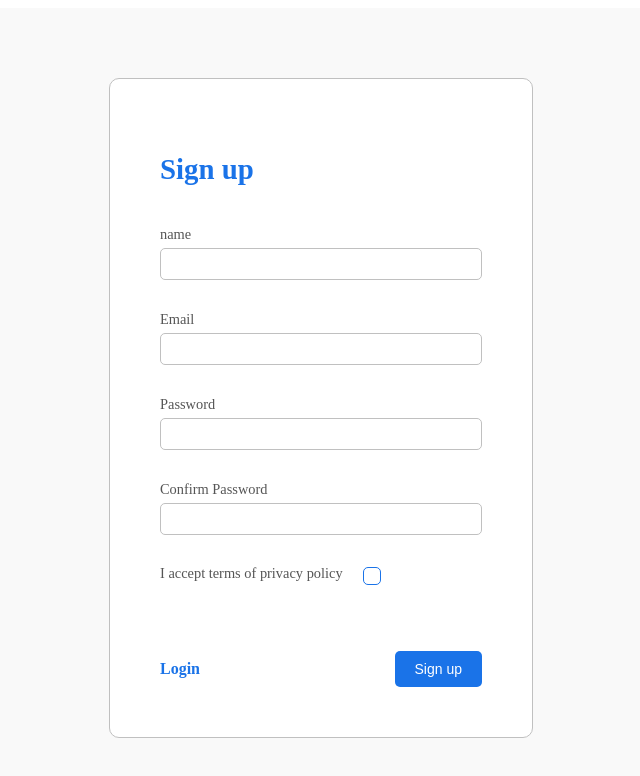
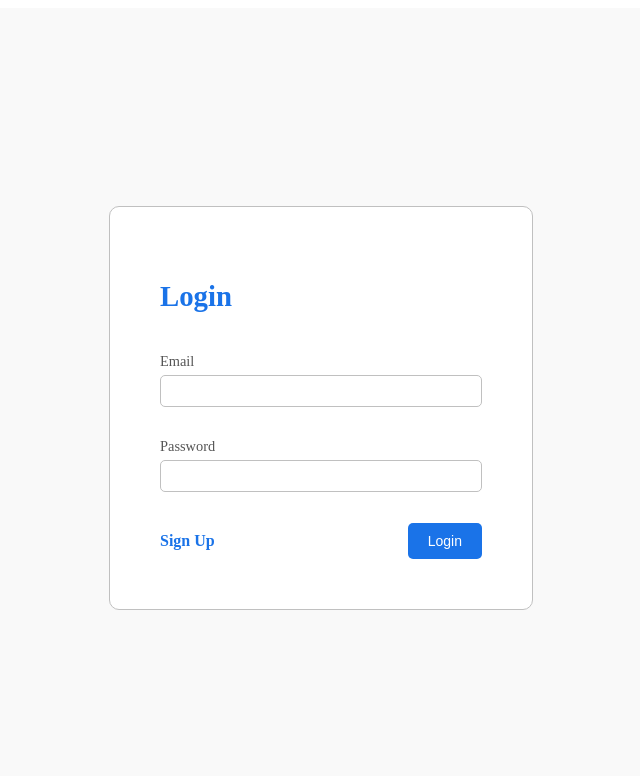
Before and after one commit to Farzaaddd/Basic-form, a React (Create React App) app: page / in a window 1280 px wide. Shown: the top 776 px of the page, without its empty margins (319-959 px from the left). Built offline with nearby package versions, Linux system fonts and the light colour scheme.

Commit message:
Login page added to the project

```diff
--- a/src/App.js
+++ b/src/App.js
@@ -1,11 +1,14 @@
 import React from "react";
 import "./App.css";
 import SignUp from "./components/SignUp";
+import Login from "./components/Login";
 
 function App() {
   return (
     <div className="App">
-      <SignUp />
+      {/* <SignUp /> */}
+
+      <Login />
     </div>
   );
 }
--- /dev/null
+++ b/src/components/Login.js
@@ -0,0 +1,97 @@
+import React, { useState, useEffect } from "react";
+import validate from "./validate";
+import notify from "./toast";
+import styles from "./SignUp.module.css";
+
+import { ToastContainer } from "react-toastify";
+import "react-toastify/dist/ReactToastify.css";
+
+const Login = () => {
+  const [data, setData] = useState({
+    email: "",
+    password: "",
+  });
+
+  const [errors, setErrors] = useState({});
+  const [touched, setTouched] = useState({});
+
+  useEffect(() => {
+    setErrors(validate(data, "login"));
+    console.log(errors);
+  }, [data, touched]);
+
+  const changeHandler = (event) => {
+    setData({ ...data, [event.target.name]: event.target.value });
+
+    console.log(data);
+  };
+
+  const focusHandler = (event) => {
+    setTouched({ ...touched, [event.target.name]: true });
+  };
+
+  const submitHandler = (event) => {
+    event.preventDefault();
+    if (!Object.keys(errors).length) {
+      notify("you logged up successfully", "success");
+    } else {
+      notify("invalid data", "error");
+      setTouched({
+        email: true,
+        password: true,
+      });
+    }
+  };
+
+  return (
+    <div className={styles.container}>
+      <form onSubmit={submitHandler} className={styles.formContainer}>
+        <h2 className={styles.header}> Login </h2>
+
+        <div className={styles.formField}>
+          <label> Email </label>
+          <input
+            type="email"
+            name="email"
+            value={data.email}
+            onChange={changeHandler}
+            onFocus={focusHandler}
+            className={
+              errors.email && touched.email
+                ? styles.uncompleted
+                : styles.formInput
+            }
+          />
+          {errors.email && touched.email && <span> {errors.email} </span>}
+        </div>
+
+        <div className={styles.formField}>
+          <label> Password </label>
+          <input
+            type="password"
+            name="password"
+            value={data.password}
+            onChange={changeHandler}
+            onFocus={focusHandler}
+            className={
+              errors.password && touched.password
+                ? styles.uncompleted
+                : styles.formInput
+            }
+          />
+          {errors.password && touched.password && (
+            <span> {errors.password} </span>
+          )}
+        </div>
+
+        <div className={styles.formButtons}>
+          <a href="#"> Sign Up </a>
+          <button type="submit">Login</button>
+        </div>
+        <ToastContainer />
+      </form>
+    </div>
+  );
+};
+
+export default Login;
--- a/src/components/SignUp.js
+++ b/src/components/SignUp.js
@@ -19,7 +19,7 @@ const SignUp = () => {
   const [touched, setTouched] = useState({});
 
   useEffect(() => {
-    setErrors(validate(data));
+    setErrors(validate(data, "signup"));
     console.log(errors);
   }, [data, touched]);
 
--- a/src/components/validate.js
+++ b/src/components/validate.js
@@ -1,11 +1,5 @@
-const validate = (data) => {
+const validate = (data, type) => {
   const errors = {};
-
-  if (!data.name.trim()) {
-    errors.name = "UserName is required";
-  } else {
-    delete errors.name;
-  }
 
   if (!data.email) {
     errors.email = "Email is required";
@@ -23,6 +17,13 @@ const validate = (data) => {
     delete errors.password;
   }
 
+  if (type === "signup") {
+    if (!data.name.trim()) {
+      errors.name = "UserName is required";
+    } else {
+      delete errors.name;
+    }
+
     if (!data.confirmPassword) {
       errors.confirmPassword = "Confirm Password is required";
     } else if (data.confirmPassword !== data.password) {
@@ -36,6 +37,7 @@ const validate = (data) => {
     } else {
       errors.isAccepted = "Access the terms and conditional";
     }
+  }
 
   return errors;
 };
```
Lines whose indentation alone changed are shown as unchanged.
